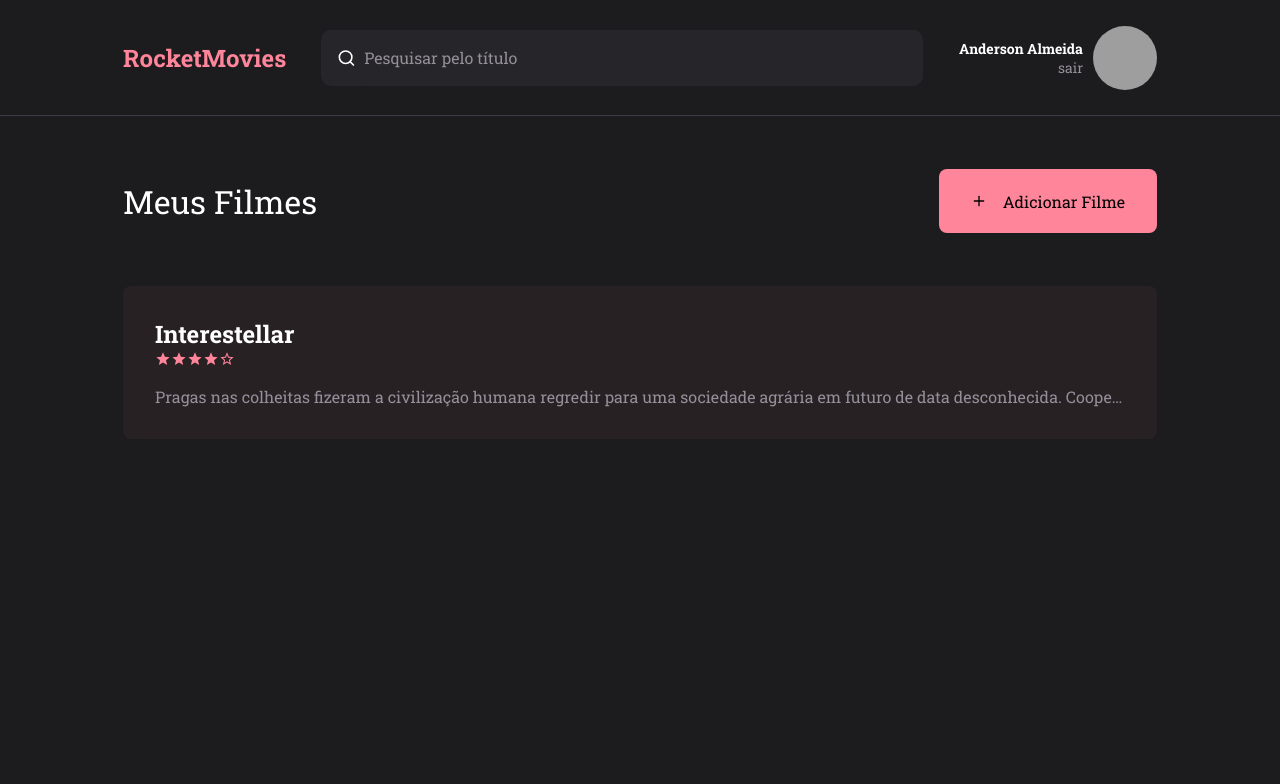
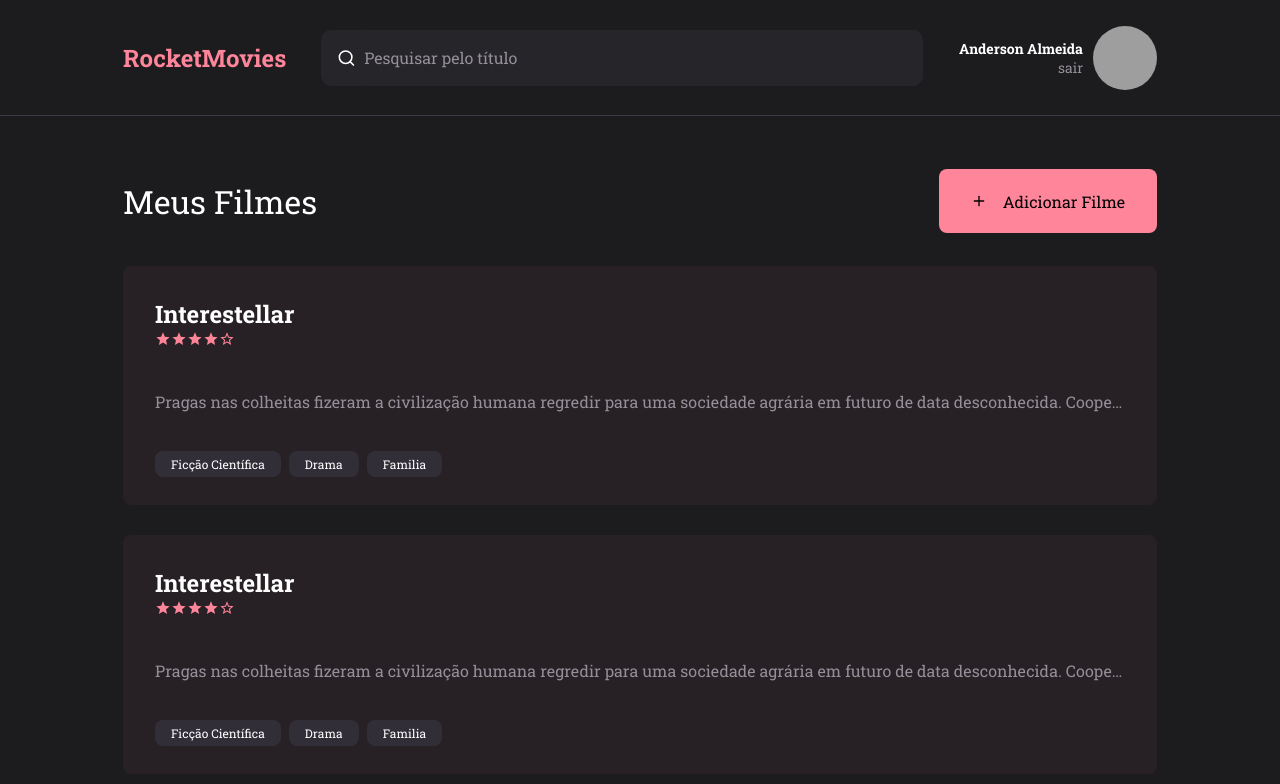
Before and after one commit to AndersonPAlmeida/rocketmovies, a React (Vite) app: page / in a window 1280 px wide. Shown: the top 784 px of the page. Built offline with nearby package versions, Linux system fonts and the light colour scheme; grey boxes are pictures that could not be loaded.

Commit message:
Criação do Component Tag

```diff
--- a/src/components/NewResume/index.jsx
+++ b/src/components/NewResume/index.jsx
@@ -1,10 +1,21 @@
 import { Container } from './styles';
-
-export function NewResume({title, children}){
+import { Tag } from '../Tag';
+export function NewResume({title, data, children}){
    return (
       <Container>
          <h2>{title}</h2>
          {children}
+
+         {
+            data.tags &&
+            <footer>
+               {
+                  data.tags.map(
+                     tag => <Tag key={tag.id} title={tag.name} />
+                  )
+               }
+            </footer>
+         }
       </Container>
    );
 }
--- a/src/components/NewResume/styles.js
+++ b/src/components/NewResume/styles.js
@@ -5,7 +5,7 @@
 
    padding: 3.2rem;
    border-radius: .8rem;
-   margin-top: 5rem;
+   margin-top: 3rem;
 
    > h2 {
       font-size: 2.4rem;
@@ -17,10 +17,11 @@
    }
 
    > p {
-      margin-top: 1.5rem;
+      margin: 4rem 0;
       overflow: hidden;
       white-space: nowrap;
       text-overflow: ellipsis;
       color: ${({ theme}) => theme.colors.gray};
    }
+
 `;
--- /dev/null
+++ b/src/components/Tag/index.jsx
@@ -0,0 +1,9 @@
+import { Container } from './styles';
+
+export function Tag({title, ...rest}){
+   return (
+      <Container {...rest}>
+         {title}
+      </Container>
+   );
+}
--- /dev/null
+++ b/src/components/Tag/styles.js
@@ -0,0 +1,13 @@
+import styled from 'styled-components';
+
+export const Container = styled.span`
+   background-color: ${({ theme}) => theme.colors.backgroundTags};
+   color: ${({ theme}) => theme.colors.white};
+
+   padding: .5rem 1.6rem;
+   font-size: 1.2rem;
+   font-weight: 400;
+
+   margin-right: .8rem;
+   border-radius: .8rem;
+`;
--- a/src/pages/Home/index.jsx
+++ b/src/pages/Home/index.jsx
@@ -18,7 +18,15 @@
          </Title>
 
          <Content>
-            <NewResume title="Interestellar">
+            <NewResume title="Interestellar"
+               data={{
+                  tags:
+                  [
+                     { id: '1', name:'Ficção Científica'},
+                     { id: '2', name:'Drama'},
+                     { id: '3', name:'Familia'}
+                  ]
+               }}>
                <div>
                   <MdOutlineStar />
                   <MdOutlineStar />
@@ -34,6 +42,53 @@
                </p>
             </NewResume>
 
+            <NewResume title="Interestellar"
+               data={{
+                  tags:
+                  [
+                     { id: '1', name:'Ficção Científica'},
+                     { id: '2', name:'Drama'},
+                     { id: '3', name:'Familia'}
+                  ]
+               }}>
+               <div>
+                  <MdOutlineStar />
+                  <MdOutlineStar />
+                  <MdOutlineStar />
+                  <MdOutlineStar />
+                  <MdOutlineStarBorder />
+               </div>
+
+               <p>
+                  Pragas nas colheitas fizeram a civilização humana regredir para uma sociedade agrária em futuro de data desconhecida. Cooper, ex-piloto da NASA, tem uma fazenda com sua família. Murphy, a filha de dez anos de Cooper, acredita que seu quarto está assombrado por um fantasma que tenta se comunicar com ela. Pai e filha descobrem que o "fantasma" é uma inteligência desconhecida que está enviando mensagens codificadas através de radiação gravitacional, deixando coordenadas em binário que os levam até uma instalação secreta da NASA liderada pelo professor John Brand. O cientista revela que um buraco de minhoca foi aberto perto de Saturno e que ele leva a planetas que podem oferecer condições de sobrevivência para a espécie humana. As "missões Lázaro" enviadas anos antes identificaram três planetas potencialmente habitáveis orbitando o buraco negro Gargântua: Miller, Edmunds e Mann – nomeados em homenagem aos astronautas que os pesquisaram. Brand recruta Cooper para pilotar a nave espacial Endurance e recuperar os dados dos astronautas; se um dos planetas se mostrar habitável, a humanidade irá seguir para ele na instalação da NASA, que é na realidade uma enorme estação espacial. A partida de Cooper devasta Murphy.
+
+                  Além de Cooper, a tripulação da Endurance é formada pela bióloga Amelia, filha de Brand; o cientista Romilly, o físico planetário Doyle, além dos robôs TARS e CASE. Eles entram no buraco de minhoca e se dirigem a Miller, porém descobrem que o planeta possui enorme dilatação gravitacional temporal por estar tão perto de Gargântua: cada hora na superfície equivale a sete anos na Terra. Eles entram em Miller e descobrem que é inóspito já que é coberto por um oceano raso e agitado por ondas enormes. Uma onda atinge a tripulação enquanto Amelia tenta recuperar os dados de Miller, matando Doyle e atrasando a partida. Ao voltarem para a Endurance, Cooper e Amelia descobrem que 23 anos se passaram.
+               </p>
+            </NewResume>
+
+            <NewResume title="Interestellar"
+               data={{
+                  tags:
+                  [
+                     { id: '1', name:'Ficção Científica'},
+                     { id: '2', name:'Drama'},
+                     { id: '3', name:'Familia'}
+                  ]
+               }}>
+               <div>
+                  <MdOutlineStar />
+                  <MdOutlineStar />
+                  <MdOutlineStar />
+                  <MdOutlineStar />
+                  <MdOutlineStarBorder />
+               </div>
+
+               <p>
+                  Pragas nas colheitas fizeram a civilização humana regredir para uma sociedade agrária em futuro de data desconhecida. Cooper, ex-piloto da NASA, tem uma fazenda com sua família. Murphy, a filha de dez anos de Cooper, acredita que seu quarto está assombrado por um fantasma que tenta se comunicar com ela. Pai e filha descobrem que o "fantasma" é uma inteligência desconhecida que está enviando mensagens codificadas através de radiação gravitacional, deixando coordenadas em binário que os levam até uma instalação secreta da NASA liderada pelo professor John Brand. O cientista revela que um buraco de minhoca foi aberto perto de Saturno e que ele leva a planetas que podem oferecer condições de sobrevivência para a espécie humana. As "missões Lázaro" enviadas anos antes identificaram três planetas potencialmente habitáveis orbitando o buraco negro Gargântua: Miller, Edmunds e Mann – nomeados em homenagem aos astronautas que os pesquisaram. Brand recruta Cooper para pilotar a nave espacial Endurance e recuperar os dados dos astronautas; se um dos planetas se mostrar habitável, a humanidade irá seguir para ele na instalação da NASA, que é na realidade uma enorme estação espacial. A partida de Cooper devasta Murphy.
+
+                  Além de Cooper, a tripulação da Endurance é formada pela bióloga Amelia, filha de Brand; o cientista Romilly, o físico planetário Doyle, além dos robôs TARS e CASE. Eles entram no buraco de minhoca e se dirigem a Miller, porém descobrem que o planeta possui enorme dilatação gravitacional temporal por estar tão perto de Gargântua: cada hora na superfície equivale a sete anos na Terra. Eles entram em Miller e descobrem que é inóspito já que é coberto por um oceano raso e agitado por ondas enormes. Uma onda atinge a tripulação enquanto Amelia tenta recuperar os dados de Miller, matando Doyle e atrasando a partida. Ao voltarem para a Endurance, Cooper e Amelia descobrem que 23 anos se passaram.
+               </p>
+            </NewResume>
          </Content>
       </Container>
    );
--- a/src/pages/Home/styles.js
+++ b/src/pages/Home/styles.js
@@ -53,4 +53,6 @@
    grid-area: content;
    padding: 0 12.3rem;
    overflow-y: auto;
+
+
 `;
```
